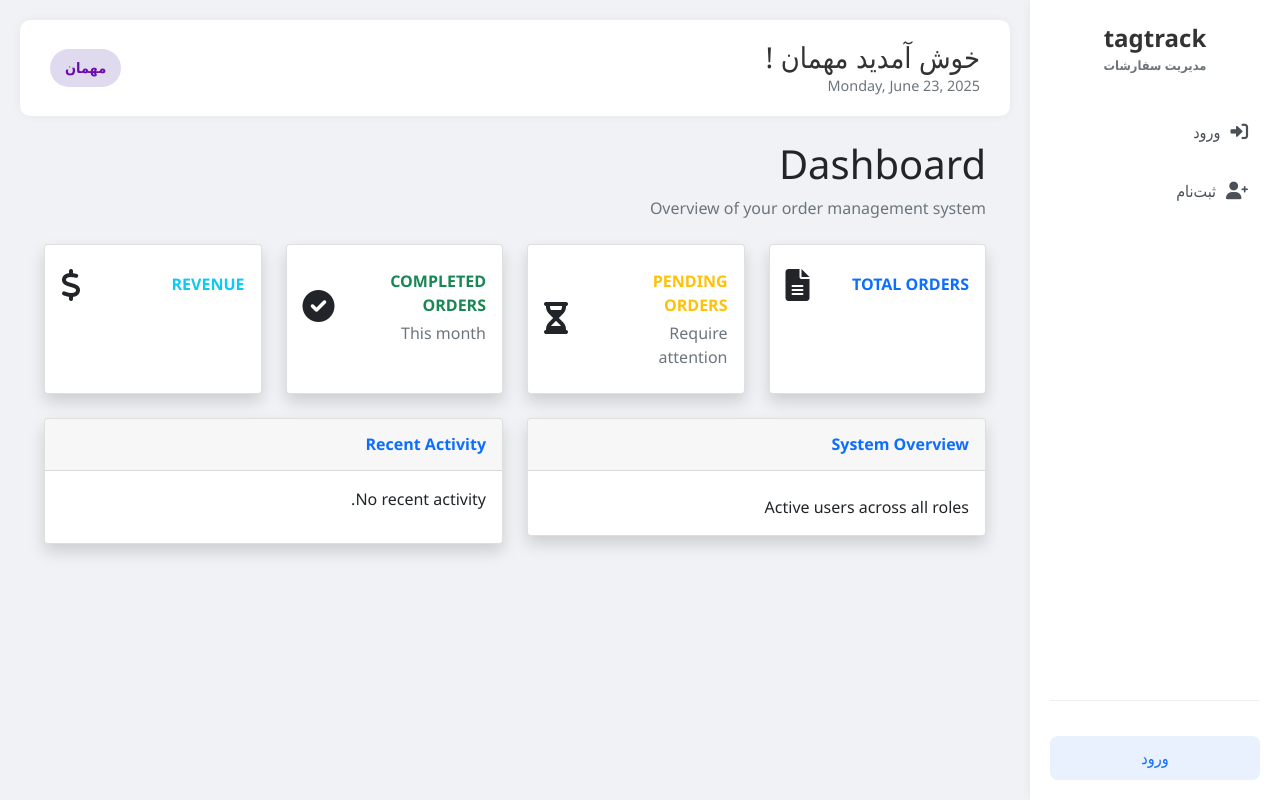
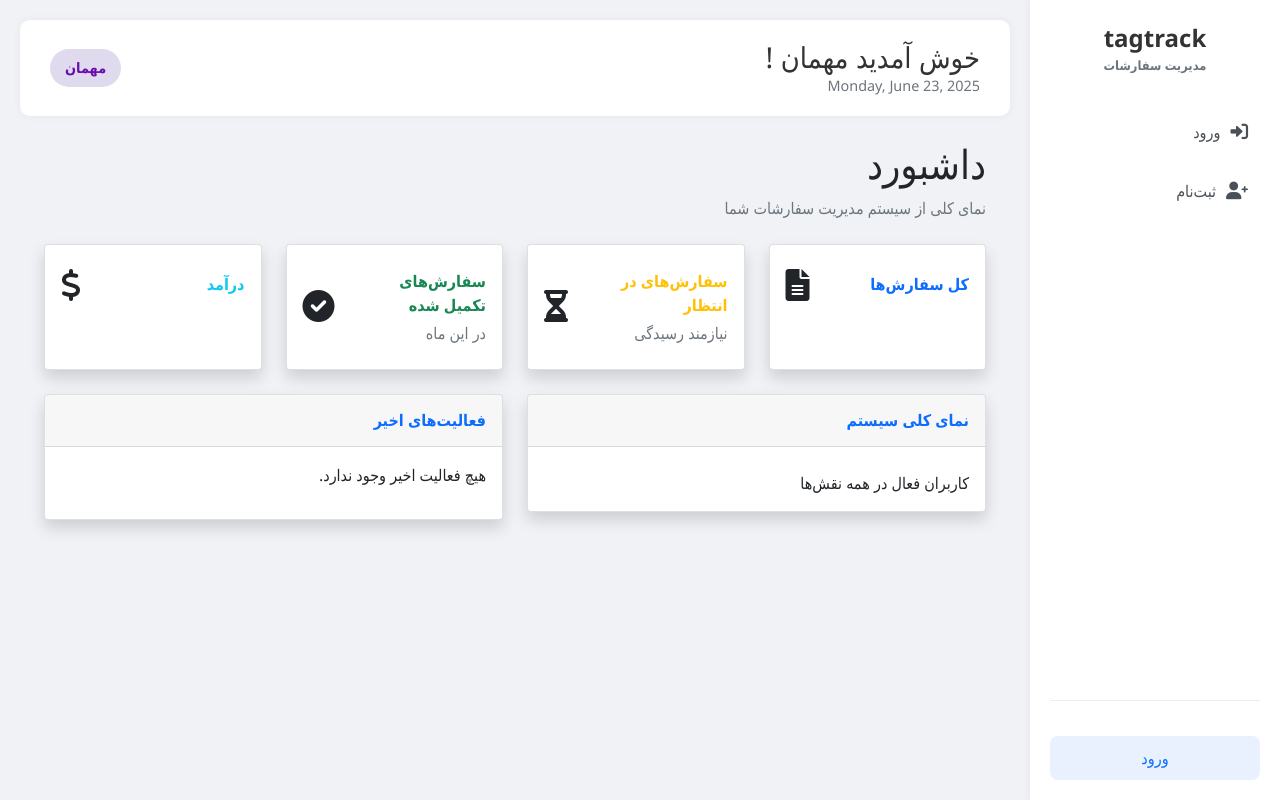
Before and after one commit to agrin10/tagtrack, a Python web app: template src/template/dashboard.html in a window 1280 px wide. Run offline with Jinja, Linux system fonts and the light colour scheme; the template is opened without the code that fills it, so the values that code supplies are empty; some libraries are stand-ins or nearby versions.

Commit message:
Localize dashboard template to Persian; update text and layout for RTL support

```diff
--- a/src/template/dashboard.html
+++ b/src/template/dashboard.html
@@ -1,12 +1,12 @@
 {% extends "base.html" %}
 
-{% block title %}Dashboard{% endblock %}
+{% block title %}داشبورد{% endblock %}
 
 {% block content %}
-<div class="container-fluid px-4">
-    <h1 class="mt-4">Dashboard</h1>
+<div class="container-fluid px-4" dir="rtl">
+    <h1 class="mt-4">داشبورد</h1>
     <ol class="breadcrumb mb-4">
-        <li class="breadcrumb-item active">Overview of your order management system</li>
+        <li class="breadcrumb-item active">نمای کلی از سیستم مدیریت سفارشات شما</li>
     </ol>
 
     <div class="row">
@@ -16,7 +16,7 @@
                 <div class="card-body">
                     <div class="row no-gutters align-items-center">
                         <div class="col me-2">
-                            <div class="text-xs fw-bold text-primary text-uppercase mb-1">Total Orders</div>
+                            <div class="text-xs fw-bold text-primary text-uppercase mb-1">کل سفارش‌ها</div>
                             <div class="h5 mb-0 fw-bold text-gray-800">{{ total_orders }}</div>
                             <div class="text-xs text-muted">{{ total_orders_change }}</div>
                         </div>
@@ -34,9 +34,9 @@
                 <div class="card-body">
                     <div class="row no-gutters align-items-center">
                         <div class="col me-2">
-                            <div class="text-xs fw-bold text-warning text-uppercase mb-1">Pending Orders</div>
+                            <div class="text-xs fw-bold text-warning text-uppercase mb-1">سفارش‌های در انتظار</div>
                             <div class="h5 mb-0 fw-bold text-gray-800">{{ pending_orders }}</div>
-                            <div class="text-xs text-muted">Require attention</div>
+                            <div class="text-xs text-muted">نیازمند رسیدگی</div>
                         </div>
                         <div class="col-auto">
                             <i class="fas fa-hourglass-half fa-2x text-gray-300"></i>
@@ -52,9 +52,9 @@
                 <div class="card-body">
                     <div class="row no-gutters align-items-center">
                         <div class="col me-2">
-                            <div class="text-xs fw-bold text-success text-uppercase mb-1">Completed Orders</div>
+                            <div class="text-xs fw-bold text-success text-uppercase mb-1">سفارش‌های تکمیل شده</div>
                             <div class="h5 mb-0 fw-bold text-gray-800">{{ completed_orders_this_month }}</div>
-                            <div class="text-xs text-muted">This month</div>
+                            <div class="text-xs text-muted">در این ماه</div>
                         </div>
                         <div class="col-auto">
                             <i class="fas fa-check-circle fa-2x text-gray-300"></i>
@@ -70,7 +70,7 @@
                 <div class="card-body">
                     <div class="row no-gutters align-items-center">
                         <div class="col me-2">
-                            <div class="text-xs fw-bold text-info text-uppercase mb-1">Revenue</div>
+                            <div class="text-xs fw-bold text-info text-uppercase mb-1">درآمد</div>
                             <div class="h5 mb-0 fw-bold text-gray-800">{{ revenue }}</div>
                             <div class="text-xs text-muted">{{ revenue_change }}</div>
                         </div>
@@ -88,11 +88,11 @@
         <div class="col-xl-6 col-md-6 mb-4">
             <div class="card shadow mb-4">
                 <div class="card-header py-3">
-                    <h6 class="m-0 fw-bold text-primary">System Overview</h6>
+                    <h6 class="m-0 fw-bold text-primary">نمای کلی سیستم</h6>
                 </div>
                 <div class="card-body">
                     <h1 class="display-4">{{ active_users }}</h1>
-                    <p class="mb-0">Active users across all roles</p>
+                    <p class="mb-0">کاربران فعال در همه نقش‌ها</p>
                 </div>
             </div>
         </div>
@@ -101,7 +101,7 @@
         <div class="col-xl-6 col-md-6 mb-4">
             <div class="card shadow mb-4">
                 <div class="card-header py-3">
-                    <h6 class="m-0 fw-bold text-primary">Recent Activity</h6>
+                    <h6 class="m-0 fw-bold text-primary">فعالیت‌های اخیر</h6>
                 </div>
                 <div class="card-body">
                     {% for activity in recent_activity %}
@@ -109,12 +109,12 @@
                         <div class="me-3 text-primary"><i class="fas fa-circle"></i></div>
                         <div>
                             <div class="fw-bold">{{ activity.description }}</div>
-                            <div class="text-muted small">{{ activity.timestamp }} hours ago</div>
+                            <div class="text-muted small">{{ activity.timestamp }} ساعت پیش</div>
                         </div>
                     </div>
                     {% endfor %}
                     {% if not recent_activity %}
-                    <p>No recent activity.</p>
+                    <p>هیچ فعالیت اخیر وجود ندارد.</p>
                     {% endif %}
                 </div>
             </div>
```
